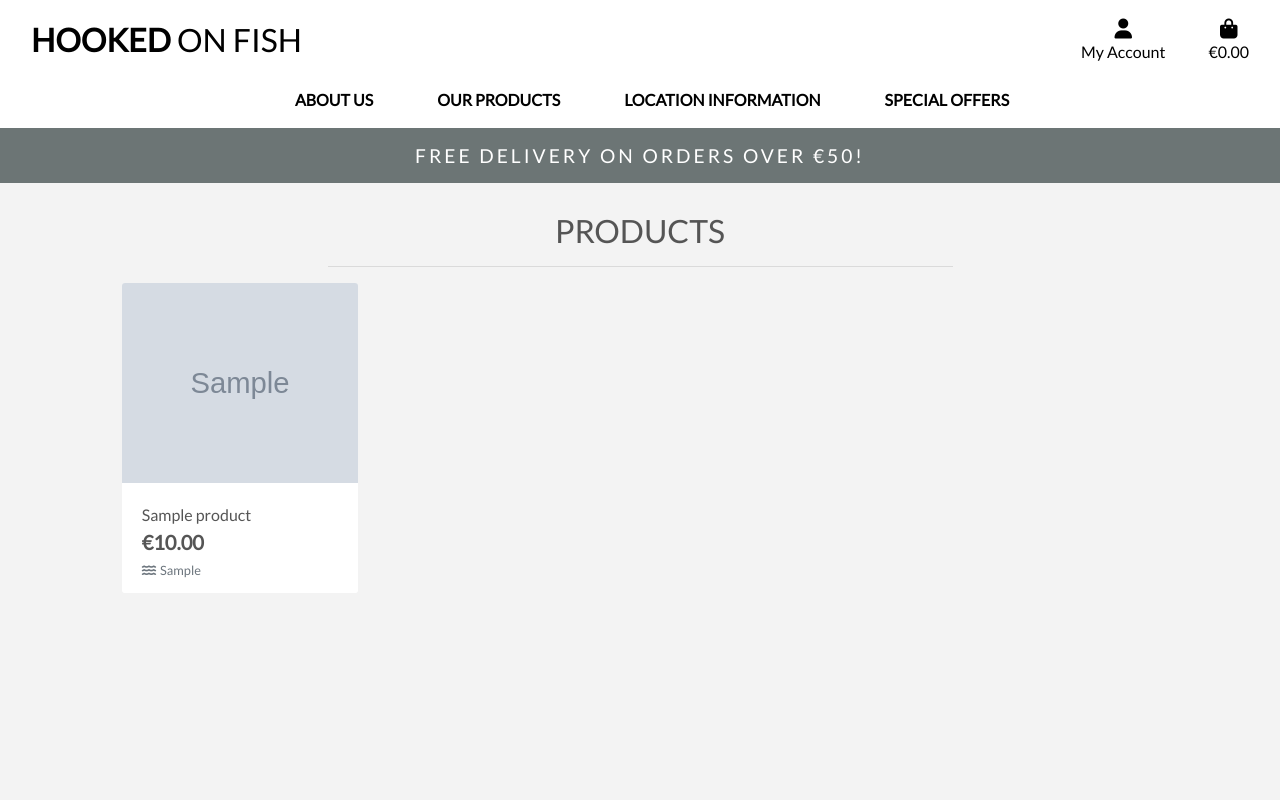
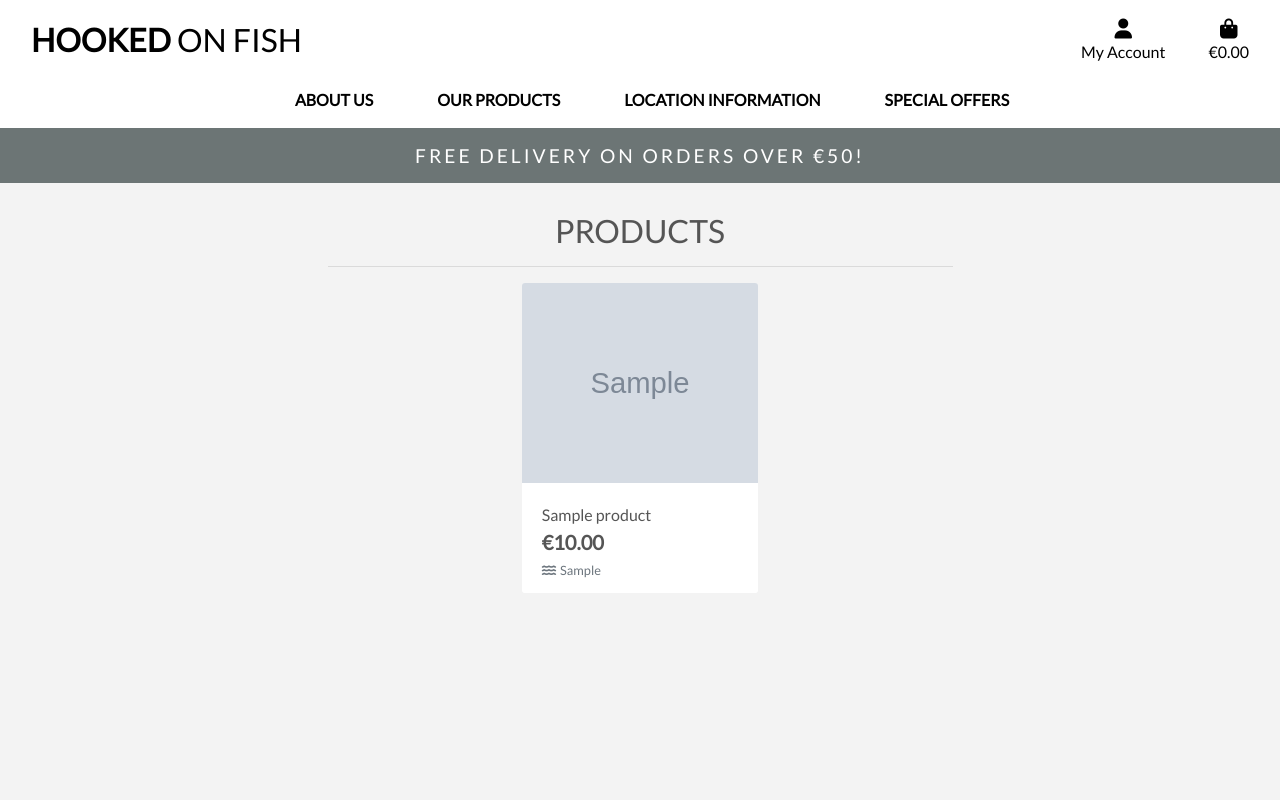
Before and after one commit to LemmenAid/hooked-on-fish, a Django app: page /products/ in a window 1280 px wide. Run offline with Django 3.2, Linux system fonts and the light colour scheme; tables that the repository leaves empty hold one stand-in row (values such as "Sample post"); grey boxes marked "Sample" are stand-in pictures; some libraries are stand-ins or nearby versions.

Commit message:
Add custom justify center class for product page

```diff
--- a/products/templates/products/products.html
+++ b/products/templates/products/products.html
@@ -21,7 +21,7 @@
         <div class="row">
             <div class="product-container col-10 offset-1">
                 <div class="row mt-1 mb-2"></div>
-                <div class="row">
+                <div class="row custom-justify">
                     {% for product in products %}
                         <div class="col-sm-6 col-md-6 col-lg-4 col-xl-3">
                             <div class="card h-100 border-0">
--- a/static/css/base.css
+++ b/static/css/base.css
@@ -134,3 +134,9 @@ body {
         height: calc(100vh - 116px);
     }
 }
+
+@media (min-width: 991px) {
+    .custom-justify {
+        justify-content: center;
+    }
+}
```
